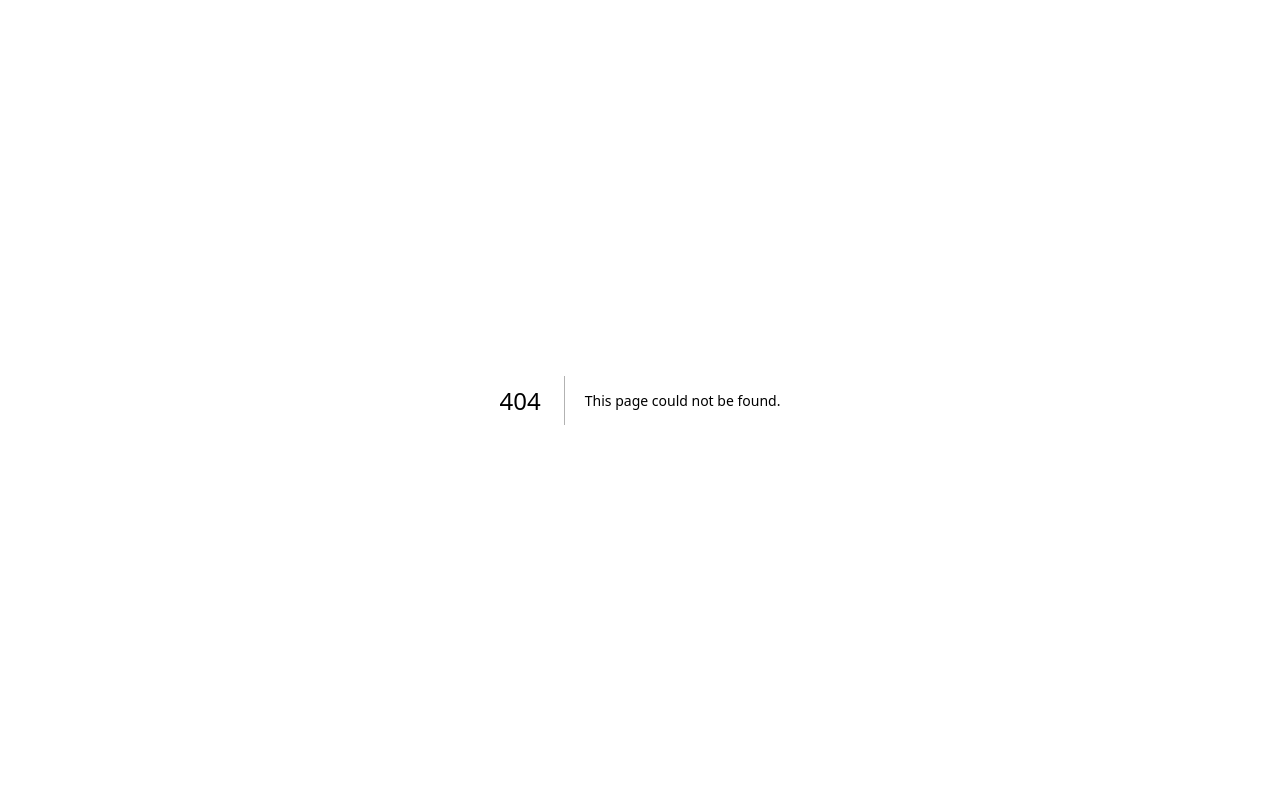
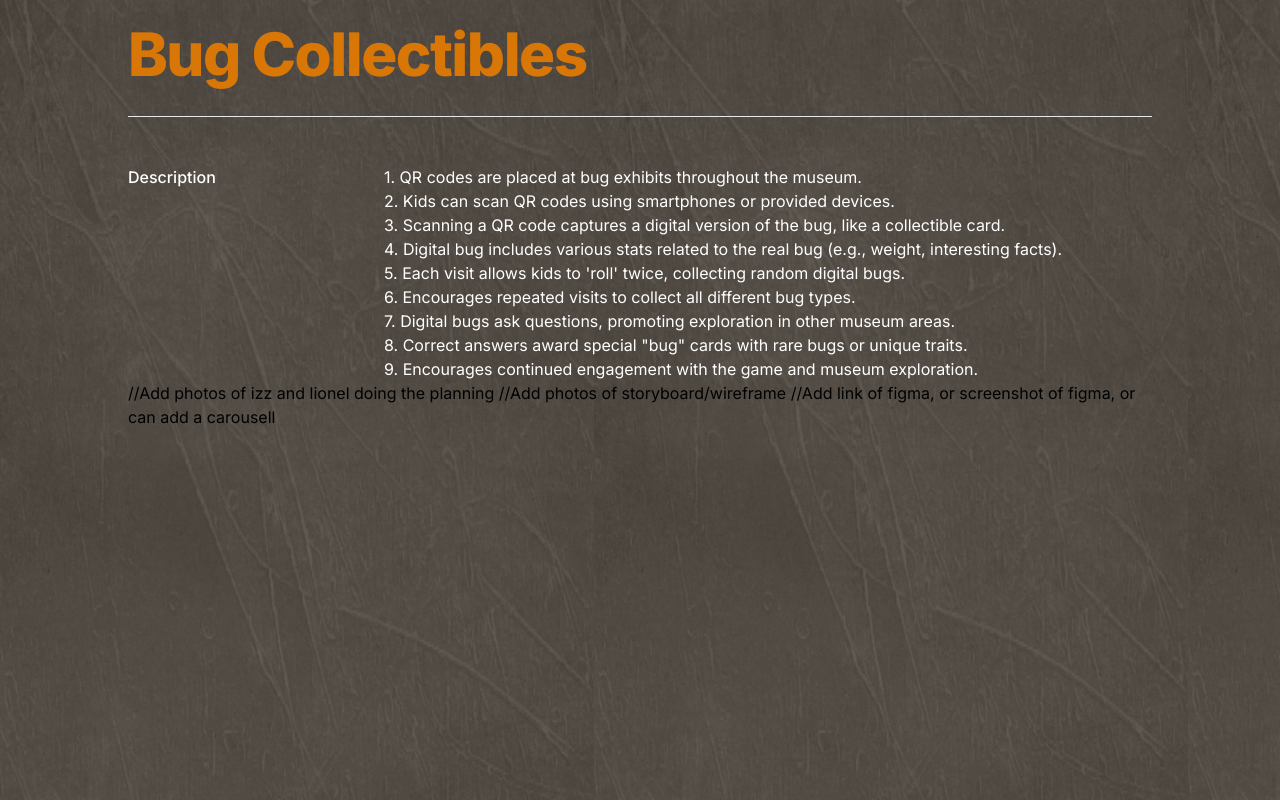
Before and after one commit to Design-and-Innovation-2023/WilliamsCollection, a Next.js app: page /past-journey/bugCollectibles in a window 1280 px wide. Before the commit this address had no page. Built offline with nearby package versions, Linux system fonts and the light colour scheme.

Commit message:
bug collictible

```diff
--- a/src/app/component/our-journey-timeline.tsx
+++ b/src/app/component/our-journey-timeline.tsx
@@ -99,7 +99,7 @@ const OurJourneySection: React.FC = () => {
             complete their collection.
           </p>
           <p>
-            Click <Link href="/info">here</Link> for more information on the
+            Click <Link className="text-amber-600" href="/past-journey/bugCollectibles">here</Link> for more information on the
             game!
           </p>
         </VerticalTimelineElement>
--- /dev/null
+++ b/src/app/past-journey/bugCollectibles/page.tsx
@@ -0,0 +1,65 @@
+import React from "react";
+
+export default function bugCollectibles() {
+  return (
+    <div className="mx-auto max-w-3xl px-4 sm:px-6 xl:max-w-5xl xl:px-0">
+      <div className="flex h-screen flex-col justify-between">
+        <main className="mb-auto">
+          <div className="divide-y divide-gray-200 dark:divide-gray-700">
+            <div className="space-y-2 pt-6 pb-8 md:space-y-5">
+              <h1 className="text-3xl font-extrabold leading-9 tracking-tight text-amber-600 dark:text-gray-100 sm:text-4xl sm:leading-10 md:text-6xl md:leading-14">
+                Bug Collectibles
+              </h1>
+              {/* <p className="text-lg leading-7 text-white">20th July 2023</p> */}
+            </div>
+            <ul className="divide-y divide-gray-200 dark:divide-gray-700">
+              <li className="py-12">
+                <article>
+                  <div className="space-y-2 xl:grid xl:grid-cols-4 xl:items-baseline xl:space-y-0">
+                    <dl>
+                      {/* <dt className="sr-only">Published on</dt> */}
+                      <dd className="text-base font-medium leading-6 text-white">
+                        <p>Description</p>
+                      </dd>
+                    </dl>
+                    <div className="space-y-5 xl:col-span-3">
+                      <div className="space-y-6">
+                        <div className="prose max-w-none text-white text-justify dark:text-white">
+                          <div className="flex">
+                            <div
+                              className="team-list"
+                              style={{ marginRight: "50px" }}
+                            >
+                              {/* <p className="font-bold underline decoration-solid">
+                                Team 3A
+                              </p> */}
+                              <ul>
+                                <li>1. QR codes are placed at bug exhibits throughout the museum.</li>
+                                <li>2. Kids can scan QR codes using smartphones or provided devices.</li>
+                                <li>3. Scanning a QR code captures a digital version of the bug, like a collectible card.</li>
+                                <li>4. Digital bug includes various stats related to the real bug (e.g., weight, interesting facts).</li>
+                                <li>5. Each visit allows kids to 'roll' twice, collecting random digital bugs.</li>
+                                <li>6. Encourages repeated visits to collect all different bug types.</li>
+                                <li>7. Digital bugs ask questions, promoting exploration in other museum areas.</li>
+                                <li>8. Correct answers award special "bug" cards with rare bugs or unique traits.</li>
+                                <li>9. Encourages continued engagement with the game and museum exploration.</li>
+                              </ul>
+                            </div>
+                          </div>
+                        </div>
+                      </div>
+                    </div>
+                  </div>
+                </article>
+                //Add photos of izz and lionel doing the planning
+                //Add photos of storyboard/wireframe
+                //Add link of figma, or screenshot of figma, or can add a carousell
+
+              </li>
+            </ul>
+          </div>
+        </main>
+      </div>
+    </div>
+  );
+}
```
